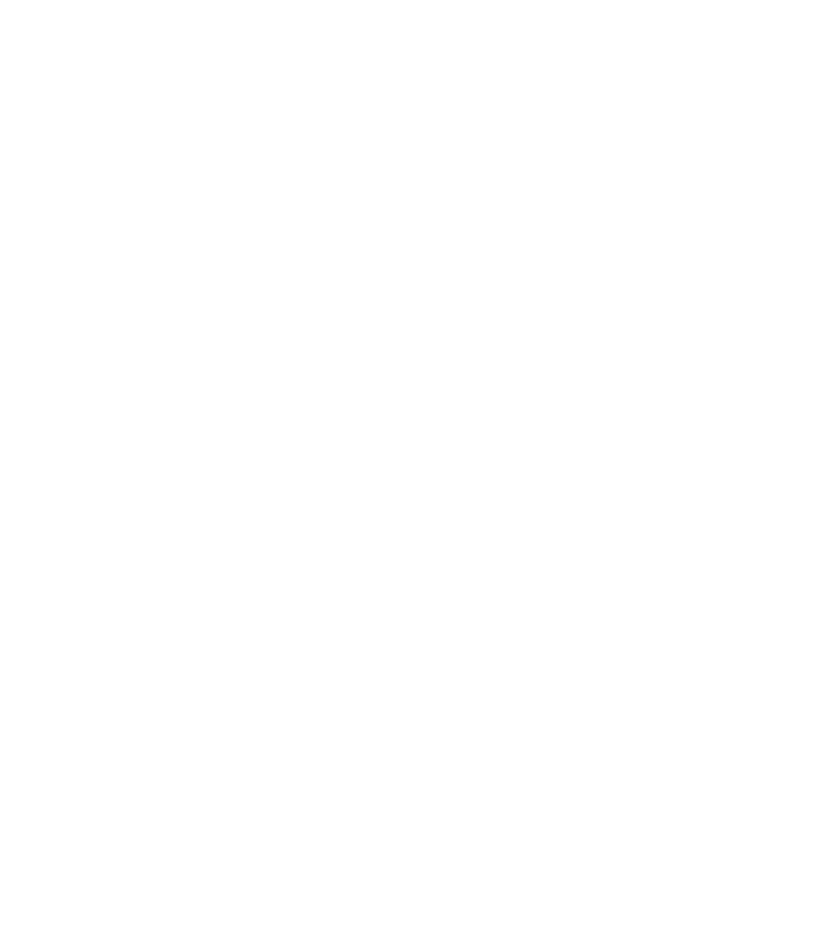
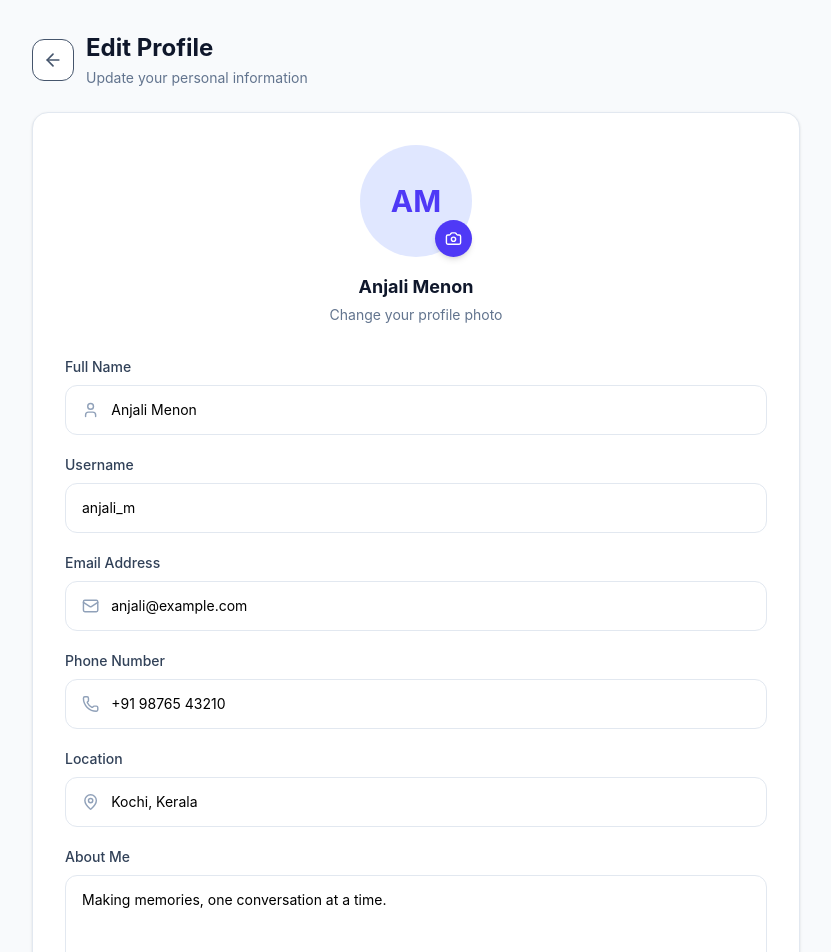
Before and after one commit to muhammed-rasiq/Pingly, a React (Vite) app: page /editProfile in a window 1280 px wide. Before the commit this address had no page. Shown: the top 952 px of the page, without its empty margins (224-1055 px from the left). Before the commit the page ends 800 px from the top, so only its background shows below. Built offline with nearby package versions, Linux system fonts and the light colour scheme.

Commit message:
completed edit profile UI

```diff
--- a/src/App.tsx
+++ b/src/App.tsx
@@ -11,6 +11,7 @@
 import GroupConversation from './page/GroupConversation'
 import ContactDetails from './page/ContactDetails'
 import Notifications from './page/Notifications'
+import EditProfile from './page/EditProfile'
 
 function App() {
 
@@ -30,6 +31,8 @@
       <Route path='groupConversation' element={<GroupConversation/>}/>
       <Route path='contactdetails' element={<ContactDetails/>}/>
       <Route path='notifications' element={<Notifications/>}/>
+      <Route path='editProfile' element={<EditProfile/>}/>
+
 
 
 
--- /dev/null
+++ b/src/page/EditProfile.tsx
@@ -0,0 +1,155 @@
+import React from 'react';
+import { ArrowLeft, Camera, User, Mail, Phone, MapPin } from "lucide-react";
+
+
+function EditProfile() {
+  return (
+    <>
+
+    <div className="min-h-screen bg-slate-50 p-4 sm:p-8">
+      <div className="mx-auto max-w-3xl">
+
+        {/* Header */}
+        <div className="mb-6 flex items-center gap-3">
+          <button className="rounded-xl border bg-white p-2.5 text-slate-600">
+            <ArrowLeft size={20} />
+          </button>
+
+          <div>
+            <h1 className="text-2xl font-bold text-slate-900">
+              Edit Profile
+            </h1>
+            <p className="mt-1 text-sm text-slate-500">
+              Update your personal information
+            </p>
+          </div>
+        </div>
+
+        {/* Profile Card */}
+        <div className="rounded-2xl border border-slate-200 bg-white p-6 shadow-sm sm:p-8">
+
+          {/* Profile Image */}
+          <div className="mb-8 flex flex-col items-center">
+            <div className="relative">
+              <div className="flex h-28 w-28 items-center justify-center rounded-full bg-indigo-100 text-3xl font-bold text-indigo-600">
+                AM
+              </div>
+
+              <button className="absolute bottom-0 right-0 rounded-full bg-indigo-600 p-2.5 text-white shadow-md">
+                <Camera size={17} />
+              </button>
+            </div>
+
+            <h2 className="mt-4 text-lg font-bold text-slate-900">
+              Anjali Menon
+            </h2>
+            <p className="mt-1 text-sm text-slate-500">
+              Change your profile photo
+            </p>
+          </div>
+
+          {/* Form UI */}
+          <div className="space-y-5">
+
+            <div>
+              <label className="mb-2 block text-sm font-medium text-slate-700">
+                Full Name
+              </label>
+              <div className="flex items-center gap-3 rounded-xl border border-slate-200 px-4">
+                <User size={18} className="text-slate-400" />
+                <input
+                  type="text"
+                  defaultValue="Anjali Menon"
+                  className="w-full py-3.5 text-sm outline-none"
+                />
+              </div>
+            </div>
+
+            <div>
+              <label className="mb-2 block text-sm font-medium text-slate-700">
+                Username
+              </label>
+              <input
+                type="text"
+                defaultValue="anjali_m"
+                className="w-full rounded-xl border border-slate-200 px-4 py-3.5 text-sm outline-none focus:border-indigo-500"
+              />
+            </div>
+
+            <div>
+              <label className="mb-2 block text-sm font-medium text-slate-700">
+                Email Address
+              </label>
+              <div className="flex items-center gap-3 rounded-xl border border-slate-200 px-4">
+                <Mail size={18} className="text-slate-400" />
+                <input
+                  type="email"
+                  defaultValue="anjali@example.com"
+                  className="w-full py-3.5 text-sm outline-none"
+                />
+              </div>
+            </div>
+
+            <div>
+              <label className="mb-2 block text-sm font-medium text-slate-700">
+                Phone Number
+              </label>
+              <div className="flex items-center gap-3 rounded-xl border border-slate-200 px-4">
+                <Phone size={18} className="text-slate-400" />
+                <input
+                  type="tel"
+                  defaultValue="+91 98765 43210"
+                  className="w-full py-3.5 text-sm outline-none"
+                />
+              </div>
+            </div>
+
+            <div>
+              <label className="mb-2 block text-sm font-medium text-slate-700">
+                Location
+              </label>
+              <div className="flex items-center gap-3 rounded-xl border border-slate-200 px-4">
+                <MapPin size={18} className="text-slate-400" />
+                <input
+                  type="text"
+                  defaultValue="Kochi, Kerala"
+                  className="w-full py-3.5 text-sm outline-none"
+                />
+              </div>
+            </div>
+
+            <div>
+              <label className="mb-2 block text-sm font-medium text-slate-700">
+                About Me
+              </label>
+              <textarea
+                rows={3}
+                defaultValue="Making memories, one conversation at a time."
+                className="w-full resize-none rounded-xl border border-slate-200 px-4 py-3.5 text-sm outline-none focus:border-indigo-500"
+              />
+            </div>
+          </div>
+
+          {/* Buttons */}
+          <div className="mt-8 flex flex-col-reverse gap-3 border-t border-slate-100 pt-6 sm:flex-row sm:justify-end">
+            <button className="rounded-xl border border-slate-200 px-6 py-3 text-sm font-semibold text-slate-600 hover:bg-slate-50">
+              Cancel
+            </button>
+
+            <button className="rounded-xl bg-indigo-600 px-6 py-3 text-sm font-semibold text-white shadow-sm hover:bg-indigo-700">
+              Save Changes
+            </button>
+          </div>
+        </div>
+
+        <p className="mt-5 text-center text-xs text-slate-400">
+          Keep your profile information up to date.
+        </p>
+      </div>
+    </div>
+
+    </>
+  );
+}
+
+export default EditProfile;
```
